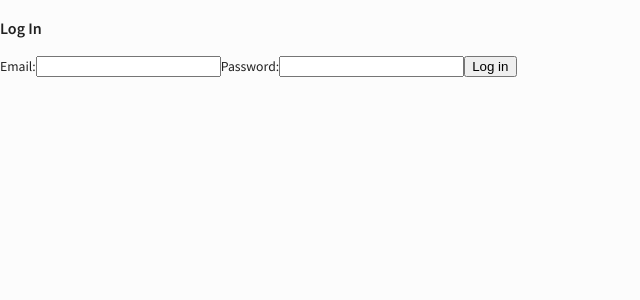
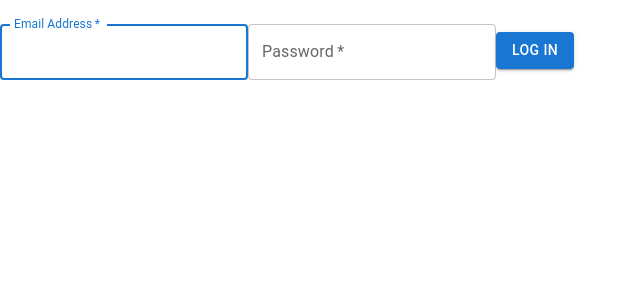
Before and after one commit to SUNIL12502/New, a React (Create React App) app: page /login in a window 1280 px wide. Shown: the top 300 px of the page, without its empty margins (0-640 px from the left). Built offline with nearby package versions, Linux system fonts and the light colour scheme.

Commit message:
Signup Login frontend and routing

```diff
--- a/src/contexts/AuthContext.jsx
+++ b/src/contexts/AuthContext.jsx
@@ -1,4 +1,4 @@
-import { createContext, useReducer } from 'react';
+import { createContext, useReducer, useEffect } from 'react';
 
 export const AuthContext = createContext()
 
@@ -19,6 +19,14 @@ export const AuthContextProvider = ({ children })=>{
     })
     console.log('AuthContext state: ',state)
 
+    useEffect(()=>{
+        const user = JSON.parse(localStorage.getItem('user'));
+
+        if(user){
+            dispatch({ type:'LOGIN' , payload:user })
+        }
+    },[])
+
     return (
         <AuthContext.Provider value={{...state,dispatch}}>
             {children}
--- a/src/global/HamburgerMenu.jsx
+++ b/src/global/HamburgerMenu.jsx
@@ -21,7 +21,7 @@ import PieChartOutlineOutlinedIcon from "@mui/icons-material/PieChartOutlineOutl
 import TimelineOutlinedIcon from "@mui/icons-material/TimelineOutlined";
 import MenuOutlinedIcon from "@mui/icons-material/MenuOutlined";
 import MapOutlinedIcon from "@mui/icons-material/MapOutlined";
-
+import { useAuthContext } from '../hooks/useAuthContext.jsx';
 
 const Item = ({ title, to, icon, selected, setSelected }) => {
   const theme = useTheme();
@@ -44,6 +44,8 @@ const Item = ({ title, to, icon, selected, setSelected }) => {
 
 const HamburgerMenu = ()  => {
     const theme = useTheme();
+    const { user } = useAuthContext();
+    // console.log("in ham"+user.firstName);
   const colors = tokens(theme.palette.mode);
   const [isCollapsed, setIsCollapsed] = useState(true);
   const [selected, setSelected] = useState("Dashboard");//Represents the tab which is currently selected(Change Later)
@@ -113,7 +115,7 @@ const HamburgerMenu = ()  => {
                   fontWeight="bold"
                   sx={{ m: "10px 0 0 0" }}
                 >
-                  Moin
+                {user.firstNameSaved}
                 </Typography>
                 <Typography variant="h5" color={colors.greenAccent[500]}>
                   Elite Investor
--- a/src/global/Topbar.jsx
+++ b/src/global/Topbar.jsx
@@ -14,7 +14,7 @@ import SearchIcon from "@mui/icons-material/Search";
 import { rows } from './../Symbol';
 import TextField from '@mui/material/TextField';
 import { useLogout } from './../hooks/useLogout';
-
+import { useNavigate } from "react-router-dom";
 
 const filterOptions = createFilterOptions({
     matchFrom: 'any',
@@ -26,9 +26,11 @@ const Topbar = ()  => {
     const colors = tokens(theme.palette.mode);
     const colorMode = useContext(ColorModeContext);
     const { logout } = useLogout();
+    let navigate = useNavigate();
 
     async function logoutHandler(event) {
       logout();
+      navigate("../");
     }
 
 
--- a/src/scenes/login/Login.jsx
+++ b/src/scenes/login/Login.jsx
@@ -12,19 +12,93 @@
 
 import { useState } from "react";
 import { useLogin } from '../../hooks/useLogin.jsx'
+import { createTheme, ThemeProvider } from '@mui/material/styles';
+
+import Avatar from '@mui/material/Avatar';
+import Button from '@mui/material/Button';
+import CssBaseline from '@mui/material/CssBaseline';
+import TextField from '@mui/material/TextField';
+import Link from '@mui/material/Link';
+import Paper from '@mui/material/Paper';
+import Box from '@mui/material/Box';
+import Grid from '@mui/material/Grid';
+import LockOutlinedIcon from '@mui/icons-material/LockOutlined';
+import Typography from '@mui/material/Typography';
+import { useNavigate } from "react-router-dom";
+
+const theme = createTheme();
 
 const Login = ()  => {
     const [email, setEmail] = useState('');
     const [password, setPassword] = useState('');
     const {login, error, isLoading} = useLogin();
+    let navigate = useNavigate();
 
     const handleSubmit = async (e) =>{
         e.preventDefault()
+        // console.log(error)
+
         await login(email,password)
 
+    //     {if({!error}){
+    //         navigate("../home")
+    // }}
+         navigate("../home");
     }
     return (
-        <form className="login" onSubmit={handleSubmit}>
+        <ThemeProvider theme={theme}>
+            <CssBaseline />
+            <Box component="form" noValidate onSubmit={handleSubmit} sx={{ mt: 1 }}>
+                <TextField
+                    margin="normal"
+                    required
+                    // fullWidth
+                    id="email"
+                    label="Email Address"
+                    name="email"
+                    value = {email}
+                    onChange={(e) =>{setEmail(e.target.value)}}
+                    autoComplete="email"
+                    // ref={emailRef}
+                    autoFocus
+                />
+                <TextField
+                    margin="normal"
+                    required
+                    // fullWidth
+                    name="password"
+                    label="Password"
+                    type="password"
+                    onChange={(e) =>{setPassword(e.target.value)}}
+                    id="password"
+                    value = {password}
+                    // ref={passwordRef}
+                    autoComplete="current-password"
+                />
+                {/* <TextField
+                    margin="normal"
+                    required
+                    fullWidth
+                    name="password-confirm"
+                    label="Confirm Password"
+                    type="password"
+                    id="password-confirm"
+                    // ref={passwordConfirmRef}
+                    autoComplete="current-password"
+                /> */}
+
+                <Button
+                    type="submit"
+                    disabled={isLoading}
+                    // fullWidth
+                    variant="contained"
+                    sx={{ mt: 3, mb: 2 }}
+                >
+                    Log In
+                </Button>
+                {error && <div className="error">{error}</div>}
+            </Box>
+            {/* <form className="login" onSubmit={handleSubmit}>
                 <h3>Log In</h3>
 
                 <label>Email:</label>
@@ -43,7 +117,8 @@ const Login = ()  => {
 
                 <button disabled={isLoading}>Log in</button>
                 {error && <div className="error">{error}</div>}
-        </form>
+            </form> */}
+        </ThemeProvider>
     )
 }
 
--- a/src/scenes/register/Register.jsx
+++ b/src/scenes/register/Register.jsx
@@ -1,5 +1,6 @@
 import { useState } from 'react';
 import { useSignup } from '../../hooks/useSignup.jsx'
+import { useNavigate } from "react-router-dom";
 
 const Register = ()  => {
     const [firstName, setFirstName] = useState('');
@@ -7,14 +8,16 @@ const Register = ()  => {
     const [email, setEmail] = useState('');
     const [password, setPassword] = useState('');
     const {signup, error, isLoading} = useSignup();
+    let navigate = useNavigate();
 
     const handleSubmit = async (e) =>{
         e.preventDefault()
-        await signup(firstName, lastName, email, password)
+        await signup(firstName, lastName, email, password);
         // setFirstName('');
         // setLastName('');
         // setEmail('');
         // setPassword('');
+        navigate("../home");
     }
     return (
         <form className="signup" onSubmit={handleSubmit}>
```
Also changed, not shown: 1 other file (tests, documents, lock files or other folders). Lines whose indentation alone changed are shown as unchanged.
